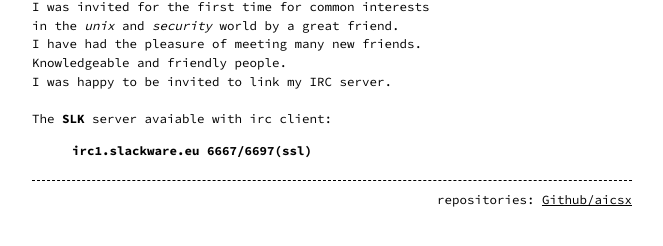
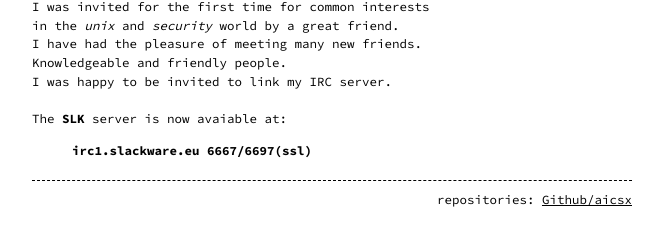
Before and after one commit to aicsx/ax, a Jekyll site: the page built from _posts/2021-08-17-UmbrellaNet-Linked.md, in a window 1280 px wide. Shown: the part 560-806 px from the top of the page, without its empty margins (308-971 px from the left). Built offline with Jekyll 4.4.1, drawn with Linux system fonts in a browser that asks for light colours.

Commit message:
update posts

```diff
--- a/_posts/2021-08-17-UmbrellaNet-Linked.md
+++ b/_posts/2021-08-17-UmbrellaNet-Linked.md
@@ -30,7 +30,7 @@
 Knowledgeable and friendly people.
 I was happy to be invited to link my IRC server.
 <p>&nbsp;</p>
-The **SLK** server avaiable with irc client:
+The **SLK** server is now avaiable at:
 > **irc1.slackware.eu 6667/6697(ssl)**
 
 [UmbrellaNet]: https://umbrellanet.org/
```
